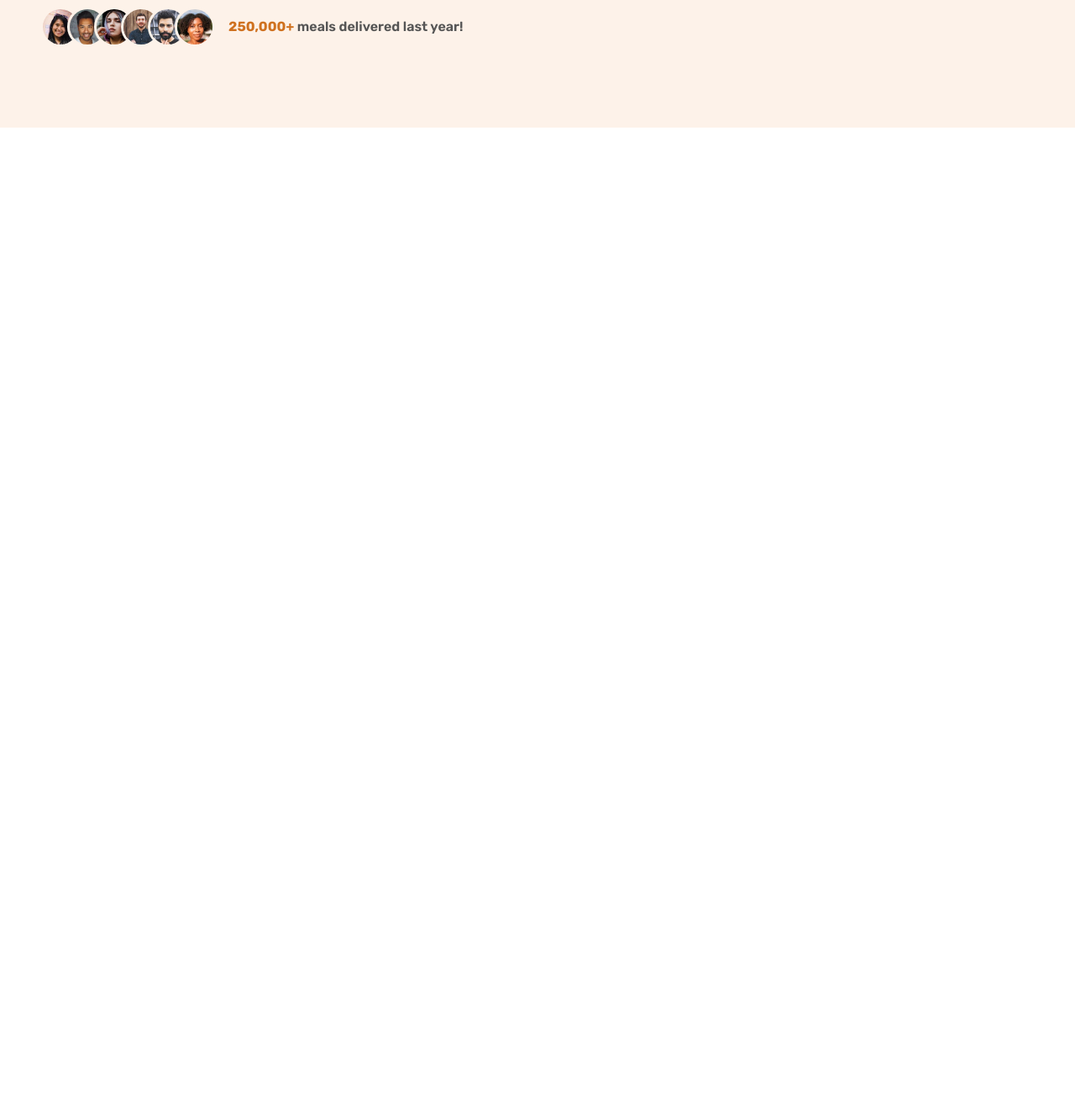
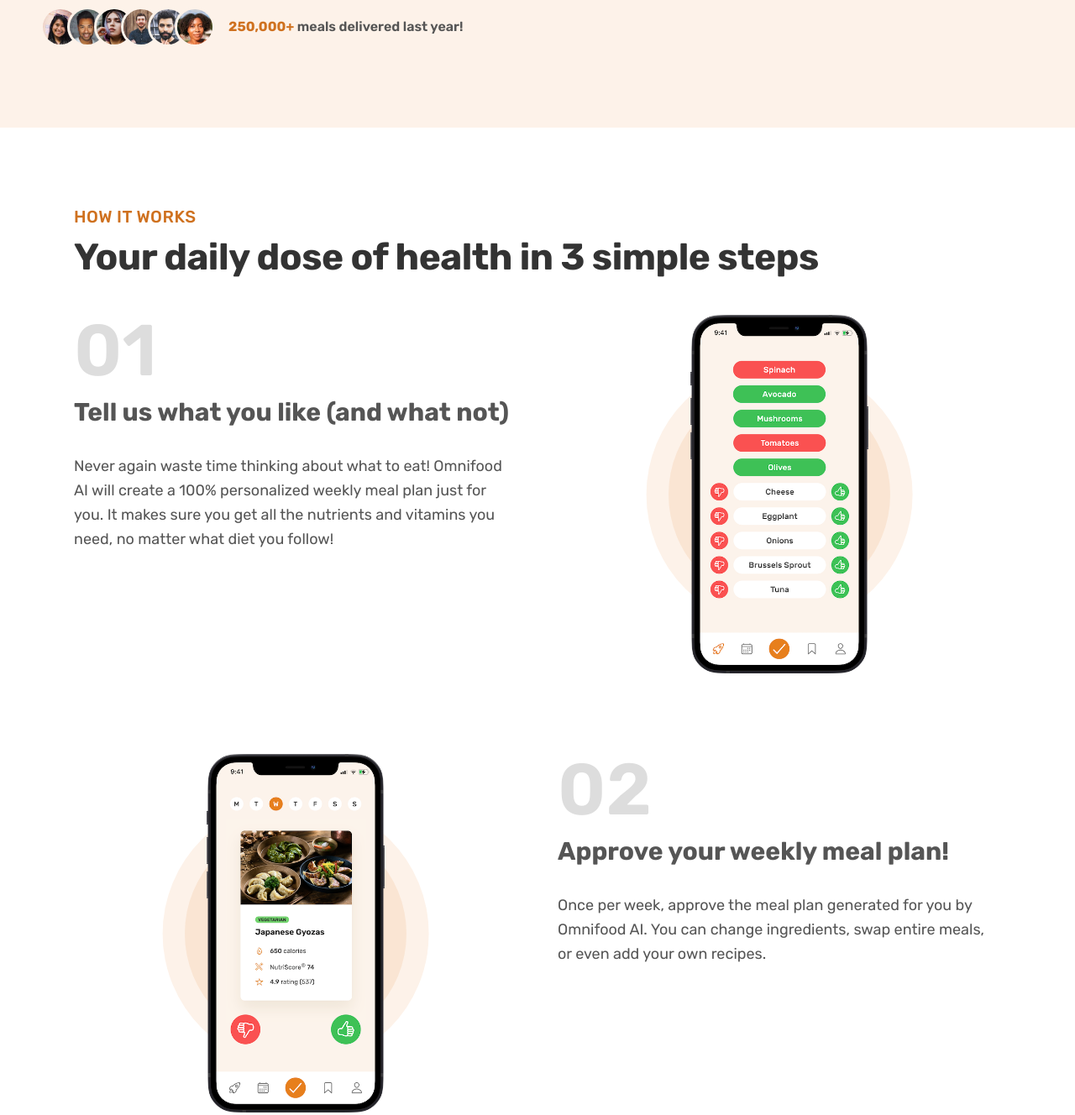
Before and after one commit to Lightiiy/udemy-omnifood, a plain HTML site: page index.html in a window 1280 px wide. Shown: the part 616-1944 px from the top of the page at 84% size. Before the commit the page ends 800 px from the top, so only its background shows below. Drawn offline with Linux system fonts and the light colour scheme.

Commit message:
How to Section

```diff
--- a/css/assets.css
+++ b/css/assets.css
@@ -1,6 +1,7 @@
 :root {
   --main-color: #e67e22;
   --tint-1: #fdf2e9;
+  --tint-2: #fae5d3;
   --shadow-1: #cf711f;
   --base-gray: #555;
   --dark-gray: #333;
--- /dev/null
+++ b/css/general.css
@@ -0,0 +1,106 @@
+@import url('assets.css');
+
+/* GENERAL */
+.container {
+  max-width: 120rem;
+  padding: 0 4.8rem;
+  margin: 0 auto;
+}
+
+.grid {
+  display: grid;
+  row-gap: 9.6rem;
+  column-gap: 4.8rem;
+}
+
+.grid-2-cols {
+  grid-template-columns: repeat(2, 1fr);
+}
+
+.grid-3-cols {
+  grid-template-columns: repeat(3, 1fr);
+}
+
+.grid-4-cols {
+  grid-template-columns: repeat(4, 1fr);
+}
+
+.grid-center-v {
+  align-self: center;
+}
+
+.margin-right-sm {
+  margin-right: 1.6rem !important;
+}
+
+.btn:link,
+.btn:visited {
+  display: inline-block;
+  text-decoration: none;
+  font-size: 2rem;
+  font-weight: 600;
+  padding: 1.6rem 3.2rem;
+  border-radius: 10px;
+
+  transition: background-color 0.3s;
+}
+
+.btn--full:link,
+.btn--full:visited {
+  background-color: var(--main-color);
+  color: white;
+}
+
+.btn--full:hover,
+.btn--full:active {
+  background-color: var(--shadow-1);
+  color: white;
+}
+
+.btn--outline:link,
+.btn--outline:visited {
+  background-color: white;
+  color: var(--dark-gray);
+}
+
+.btn--outline:hover,
+.btn--outline:active {
+  background-color: var(--tint-1);
+  color: var(--dark-gray);
+  box-shadow: inset 0 0 0 3px white;
+}
+
+.heading-primary,
+.heading-secondary,
+.heading-teritary {
+  font-weight: 700;
+  color: var(--dark-gray);
+  letter-spacing: -0.5px;
+}
+
+.heading-primary {
+  font-size: 5.2rem;
+  line-height: 1.05;
+  margin-bottom: 2.4rem;
+}
+
+.heading-secondary {
+  font-size: 4.4rem;
+  line-height: 1.2;
+  margin-bottom: 4.2rem;
+}
+.heading-tertiary {
+  font-size: 3rem;
+  line-height: 1.2;
+  margin-bottom: 3.2rem;
+}
+
+.subheading {
+  display: block;
+  font-size: 2rem;
+  font-weight: 500;
+  color: var(--shadow-1);
+  text-transform: uppercase;
+  margin-bottom: 1.2rem;
+  letter-spacing: 0.5px;
+}
--- a/css/styles.css
+++ b/css/styles.css
@@ -7,12 +7,19 @@ FONT SIZE SYSTEM (px)
   10 / 12 / 14 / 16 / 18 / 20 / 24 / 30 / 36 / 44 / 52 / 62 / 74 / 86 / 98
 
 FONT WEIGHTS:
-Default:
-  400
+  Default: 400
+  Medium: 500
+  Semi-bold: 600
+  Bold: 700
 
 LINE HEIGHTS:
   Default: 1
-1.05, 1.6
+  Small: 1.05
+  Medium: 1.2
+  Paragraph Default: 1.6
+
+LETTER SPACING:
+  -0.5px, 0,5px
 
 ### 02 Colors
 
@@ -21,11 +28,10 @@ Primary:
 Shadows:
   #cf711f
 Tints:
-  #fdf2e9
+  #fdf2e9, #fae5d3
 Accents:
 Greys:
-  #555 ,
-  #333
+  #555 ,  #333, #DDD
 
 ### 05 SHADOWS
 
@@ -54,58 +60,6 @@ body {
 }
 html {
   font-size: 62.5%;
-}
-
-/* GENERAL */
-
-.margin-right-sm {
-  margin-right: 1.6rem !important;
-}
-
-.btn:link,
-.btn:visited {
-  display: inline-block;
-  text-decoration: none;
-  font-size: 2rem;
-  font-weight: 600;
-  padding: 1.6rem 3.2rem;
-  border-radius: 10px;
-
-  transition: background-color 0.3s;
-}
-
-.btn--full:link,
-.btn--full:visited {
-  background-color: var(--main-color);
-  color: white;
-}
-
-.btn--full:hover,
-.btn--full:active {
-  background-color: var(--shadow-1);
-  color: white;
-}
-
-.btn--outline:link,
-.btn--outline:visited {
-  background-color: white;
-  color: var(--dark-gray);
-}
-
-.btn--outline:hover,
-.btn--outline:active {
-  background-color: var(--tint-1);
-  color: var(--dark-gray);
-  box-shadow: inset 0 0 0 3px white;
-}
-
-.heading-primary {
-  font-size: 5.2rem;
-  font-weight: 700;
-  line-height: 1.05;
-  color: var(--dark-gray);
-  letter-spacing: -0.5px;
-  margin-bottom: 2.4rem;
 }
 
 /* HEADER */
@@ -219,3 +173,64 @@ html {
   color: var(--shadow-1);
   font-weight: 700;
 }
+
+/* HOW IT WORKS */
+
+.section-how {
+  padding: 9.6rem 0;
+}
+
+.step-number {
+  font-size: 8.6rem;
+  font-weight: 600;
+  color: #ddd;
+  margin-bottom: 1.2rem;
+}
+
+.step-img-box::after {
+  content: ' ';
+  z-index: -2;
+  display: block;
+  background-color: var(--tint-1);
+  width: 60%;
+  /* 60% of parents width */
+  padding-bottom: 60%;
+  border-radius: 100%;
+
+  position: absolute;
+  top: 50%;
+  left: 50%;
+  transform: translate(-50%, -50%);
+}
+
+.step-img-box::before {
+  content: ' ';
+  z-index: -1;
+  display: block;
+  background-color: var(--tint-2);
+  width: 50%;
+  /* 60% of parents width */
+  padding-bottom: 50%;
+  border-radius: 100%;
+
+  position: absolute;
+  top: 50%;
+  left: 50%;
+  transform: translate(-50%, -50%);
+}
+
+.step-img {
+  max-width: 40%;
+}
+
+.step-img-box {
+  position: relative;
+  display: flex;
+  justify-content: center;
+  align-items: center;
+}
+
+.step-description {
+  font-size: 1.8rem;
+  line-height: 1.6;
+}
--- a/index.html
+++ b/index.html
@@ -5,6 +5,8 @@
     <meta http-equiv="X-UA-Compatible" content="IE=edge" />
     <meta name="viewport" content="width=device-width, initial-scale=1.0" />
     <link rel="stylesheet" href="css/styles.css" />
+    <link rel="stylesheet" href="css/general.css" />
+
     <link rel="preconnect" href="https://fonts.googleapis.com" />
     <link rel="preconnect" href="https://fonts.gstatic.com" crossorigin />
     <link
@@ -12,6 +14,7 @@
       rel="stylesheet" />
     <title>Omnifood</title>
   </head>
+
   <body>
     <header class="header">
       <img class="logo" alt="Omnifood logo" src="img/omnifood-logo.png" />
@@ -25,7 +28,6 @@
         </ul>
       </nav>
     </header>
-
     <main>
       <section class="section-hero">
         <div class="hero">
@@ -64,6 +66,67 @@
           </div>
         </div>
       </section>
+      <section class="section-how">
+        <div class="container">
+          <span class="subheading">How it works</span>
+          <h2 class="heading-secondary">
+            Your daily dose of health in 3 simple steps
+          </h2>
+        </div>
+        <div class="container grid grid-2-cols .grid-center-v">
+          <!--STEP 1-->
+          <div class="step-text-box">
+            <p class="step-number">01</p>
+            <h3 class="heading-tertiary">
+              Tell us what you like (and what not)
+            </h3>
+            <p class="step-description">
+              Never again waste time thinking about what to eat! Omnifood AI
+              will create a 100% personalized weekly meal plan just for you. It
+              makes sure you get all the nutrients and vitamins you need, no
+              matter what diet you follow!
+            </p>
+          </div>
+          <div class="step-img-box">
+            <img
+              src="img/app/app-screen-1.png"
+              class="step-img"
+              alt="iPhone app preferences selection screen" />
+          </div>
+          <!--STEP 2-->
+          <div class="step-img-box">
+            <img
+              src="img/app/app-screen-2.png"
+              class="step-img"
+              alt="iPhone app preferences selection screen" />
+          </div>
+          <div class="step-text-box">
+            <p class="step-number">02</p>
+            <h3 class="heading-tertiary">Approve your weekly meal plan!</h3>
+            <p class="step-description">
+              Once per week, approve the meal plan generated for you by Omnifood
+              AI. You can change ingredients, swap entire meals, or even add
+              your own recipes.
+            </p>
+          </div>
+          <!--STEP 03-->
+          <div class="step-text-box">
+            <p class="step-number">03</p>
+            <h3 class="heading-tertiary">Receive meals at convenient time!</h3>
+            <p class="step-description">
+              Best chefs in town will cook your selected meal every day, and we
+              will deliver it to your door whenever works best for you. You can
+              change delivery schedule and address daily!
+            </p>
+          </div>
+          <div class="step-img-box">
+            <img
+              src="img/app/app-screen-3.png"
+              class="step-img"
+              alt="iPhone app preferences selection screen" />
+          </div>
+        </div>
+      </section>
     </main>
   </body>
 </html>
```
Also changed, not shown: 1 other file.
